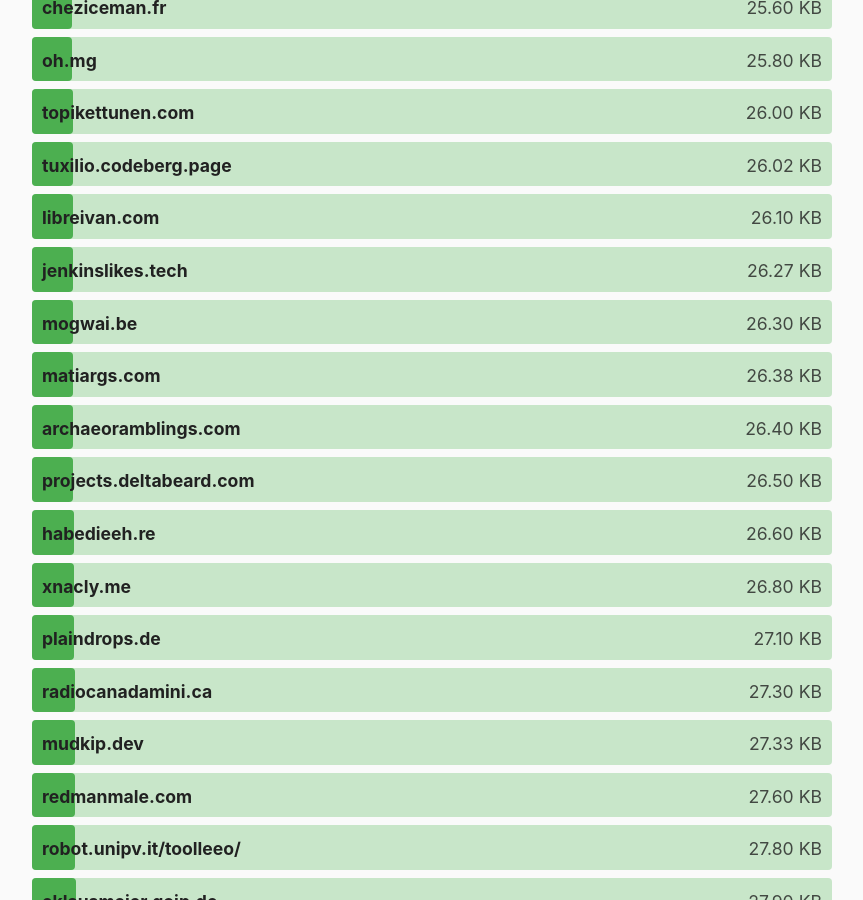
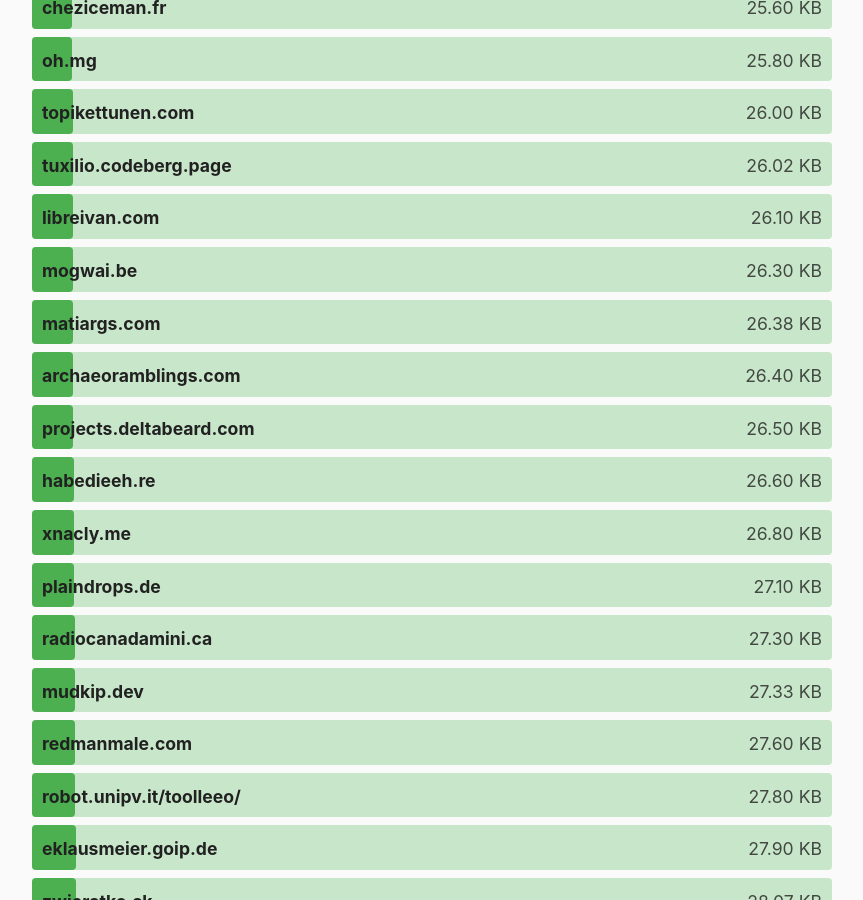
Before and after one commit to kevquirk/512kb.club, a Jekyll site: the page built from index.md, in a window 1280 px wide and 900 px high, scrolled down 11842 px. Shown: the whole window, without its empty margins (208-1071 px from the left). Built offline with Jekyll 4.4.1, drawn with Linux system fonts in a browser that asks for light colours.

Commit message:
Removed jenkinslikes.tech (landing pge)

```diff
--- a/_data/sites.yml
+++ b/_data/sites.yml
@@ -1943,11 +1943,6 @@
   size: 240
   last_checked: 2022-05-15
 
-- domain: jenkinslikes.tech
-  url: https://jenkinslikes.tech/
-  size: 26.27
-  last_checked: 2024-06-21
-
 - domain: jeremysarber.com
   url: https://jeremysarber.com/
   size: 10.1
```
